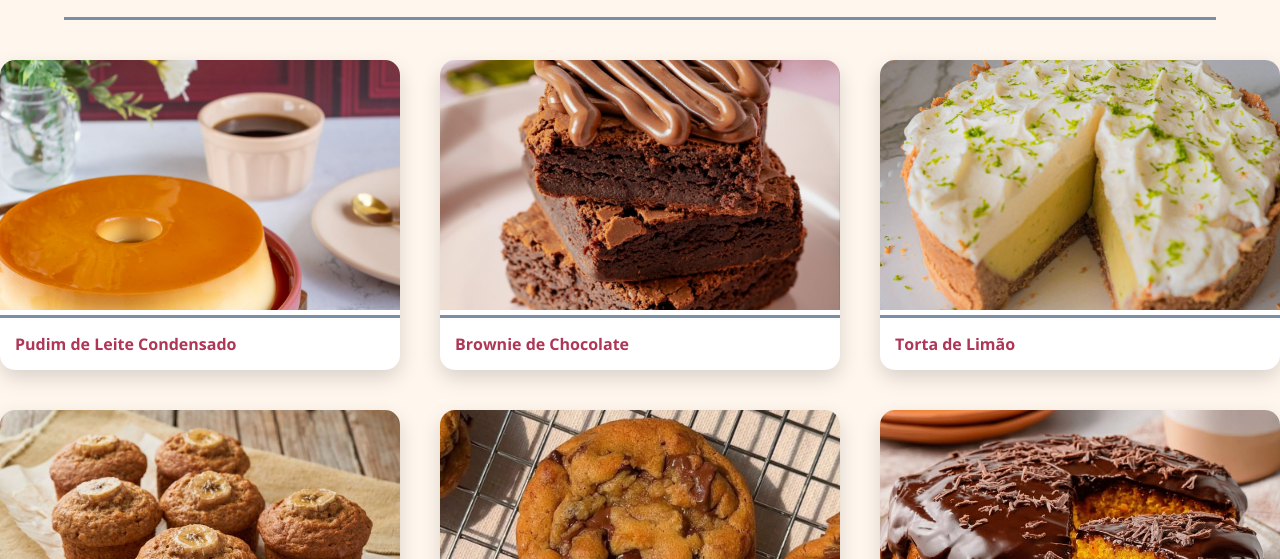
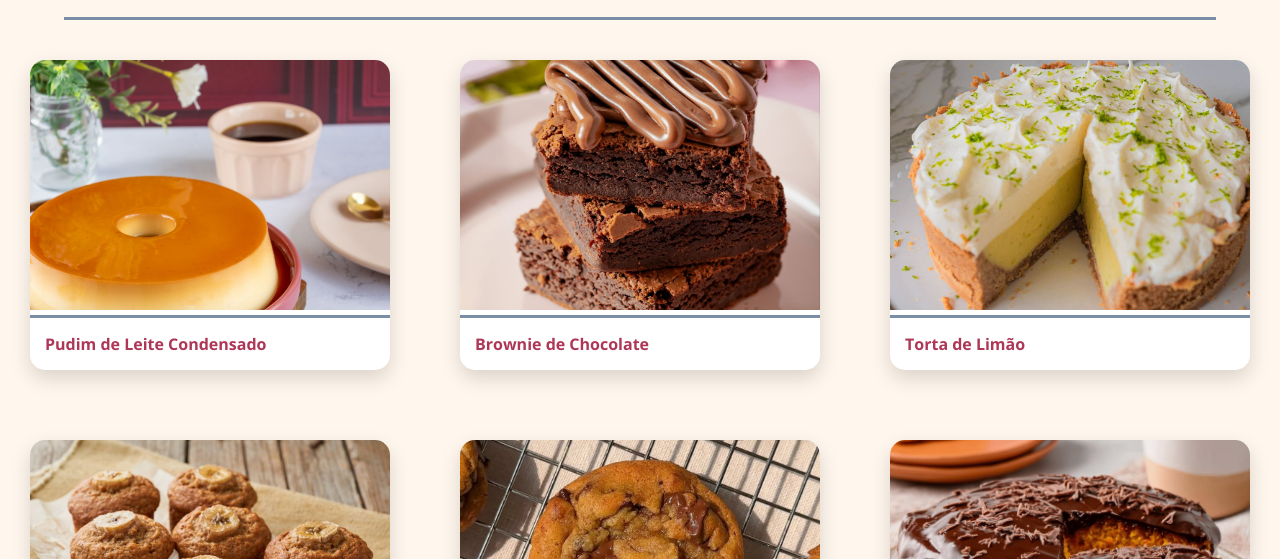
Before and after one commit to liviafaccin/Sweet-Bytes-Project, a plain HTML site: page index.html in a window 1280 px wide. Shown: the part 241-800 px from the top of the page. Drawn offline with nearby package versions, Linux system fonts and the light colour scheme.

Commit message:
arrumando widht do footer

```diff
--- a/index.html
+++ b/index.html
@@ -26,7 +26,6 @@
         </div><!--botoes-->
     </div> <!--navbar-->
 
-    <div class="interface">
     <div class="boasvindas">
 
         <h1 class="tiutlo">Bem-vindo a Sweet Bytes</h1>
@@ -112,8 +111,6 @@
 
     </div><!--footer-->
 
-
-    </div><!--interface-->
 </body>
 
 </html>
--- a/style.css
+++ b/style.css
@@ -82,11 +82,6 @@ a {
     }
 }
 
-.interface {
-    max-width: 1280px;
-    margin: 0 auto;
-}
-
 /* titulo e subtitulo */
 .boasvindas {
     color: #ae3656;
@@ -106,8 +101,10 @@ a {
 .receitas {
     display: grid;
     grid-template-columns: repeat(3, 1fr); /* 3 colunas */
-    gap: 40px;
+    gap: 70px;
     margin-top: 40px;
+    margin-left: 30px;
+    margin-right: 30px;
 }
 
 .card {
@@ -143,6 +140,7 @@ a {
     padding: 20px 40px;
     margin-top: 60px;
     box-shadow: 0 8px 20px rgba(0, 0, 0, 0.15);
+    max-width: 100%;
 }
 
 .ladoEsquerdo{
```
Lines whose indentation alone changed are shown as unchanged.
